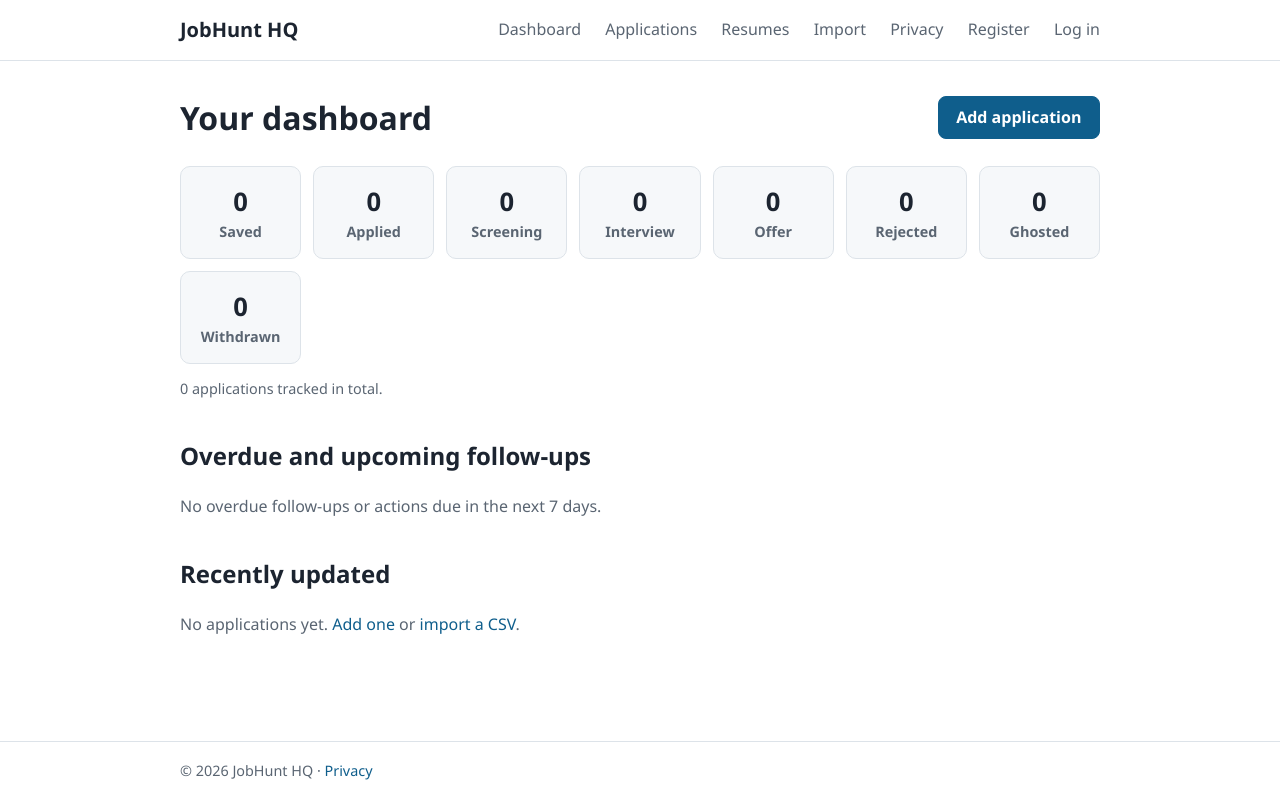
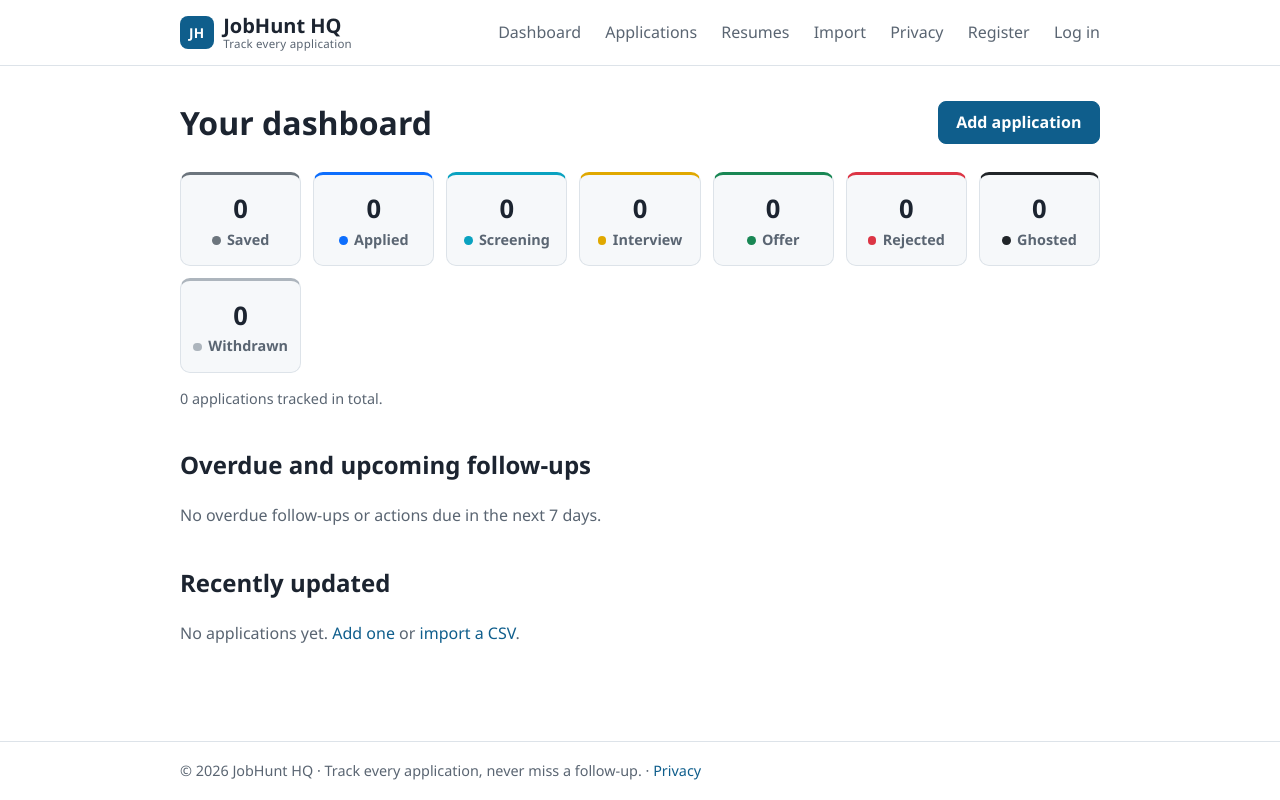
Before and after one commit to Raymondriter/jobhunt-hq, an ASP.NET Core app: page /dashboard in a window 1280 px wide. Run offline with ASP.NET Core 8, Linux system fonts and the light colour scheme; the visitor is signed in with stand-in values (Sample User, id 1); some libraries are stand-ins or nearby versions.

Commit message:
UI/UX polish: branding, status pills, dashboard cards, landing tidy

```diff
--- a/Views/Applications/Details.cshtml
+++ b/Views/Applications/Details.cshtml
@@ -15,7 +15,7 @@
 
 <dl class="detail-list">
     <dt>Status</dt>
-    <dd><span class="status-pill">@Model.Status</span></dd>
+    <dd><span class="status-pill status-pill-@Model.Status.ToString().ToLowerInvariant()">@Model.Status</span></dd>
 
     @if (!string.IsNullOrEmpty(Model.Location))
     {
--- a/Views/Applications/Index.cshtml
+++ b/Views/Applications/Index.cshtml
@@ -73,7 +73,7 @@ else
                 <tr>
                     <td><a asp-action="Details" asp-route-id="@app.Id">@app.Company</a></td>
                     <td>@app.RoleTitle</td>
-                    <td><span class="status-pill">@app.Status</span></td>
+                    <td><span class="status-pill status-pill-@app.Status.ToString().ToLowerInvariant()">@app.Status</span></td>
                     <td>@(app.DateApplied?.ToString("yyyy-MM-dd") ?? "—")</td>
                     <td>@(app.NextAction ?? "—")</td>
                     <td class="@dueClass">@(app.NextActionDue?.ToString("yyyy-MM-dd") ?? "—")</td>
--- a/Views/Home/Dashboard.cshtml
+++ b/Views/Home/Dashboard.cshtml
@@ -13,9 +13,9 @@
 <section class="dashboard-counts">
     @foreach (var status in Enum.GetValues<ApplicationStatus>())
     {
-        <a class="count-card" asp-controller="Applications" asp-action="Index" asp-route-status="@status">
+        <a class="count-card count-card-@status.ToString().ToLowerInvariant()" asp-controller="Applications" asp-action="Index" asp-route-status="@status">
             <span class="count-number">@Model.StatusCounts[status]</span>
-            <span class="count-label">@status</span>
+            <span class="count-label"><span class="count-dot" aria-hidden="true"></span>@status</span>
         </a>
     }
 </section>
@@ -80,7 +80,7 @@
                     <tr>
                         <td><a asp-controller="Applications" asp-action="Details" asp-route-id="@app.Id">@app.Company</a></td>
                         <td>@app.RoleTitle</td>
-                        <td><span class="status-pill">@app.Status</span></td>
+                        <td><span class="status-pill status-pill-@app.Status.ToString().ToLowerInvariant()">@app.Status</span></td>
                         <td>@app.UpdatedUtc.ToString("yyyy-MM-dd")</td>
                     </tr>
                 }
--- a/Views/Shared/_Layout.cshtml
+++ b/Views/Shared/_Layout.cshtml
@@ -9,7 +9,7 @@
 <body>
     <header class="site-header">
         <div class="container header-inner">
-            <a class="brand" asp-area="" asp-controller="Home" asp-action="Index">JobHunt HQ</a>
+            <a class="brand" asp-area="" asp-controller="Home" asp-action="Index"><span class="brand-mark" aria-hidden="true">JH</span><span class="brand-text">JobHunt HQ<small class="brand-tagline">Track every application</small></span></a>
             <nav class="site-nav">
                 <a asp-area="" asp-controller="Home" asp-action="Dashboard">Dashboard</a>
                 @if (User.Identity?.IsAuthenticated == true)
@@ -30,7 +30,7 @@
 
     <footer class="site-footer">
         <div class="container">
-            &copy; 2026 JobHunt HQ &middot; <a asp-area="" asp-controller="Home" asp-action="Privacy">Privacy</a>
+            &copy; 2026 JobHunt HQ &middot; Track every application, never miss a follow-up. &middot; <a asp-area="" asp-controller="Home" asp-action="Privacy">Privacy</a>
         </div>
     </footer>
 
--- a/wwwroot/css/site.css
+++ b/wwwroot/css/site.css
@@ -8,6 +8,16 @@
     --line: #dde3e9;
     --panel: #f6f8fa;
     --badge: #e8edf1;
+    /* Status palette (Bootstrap 5 hues) — one accent family for pills,
+       pipeline stages, and dashboard cards. */
+    --status-saved: #6c757d;
+    --status-applied: #0d6efd;
+    --status-screening: #0aa2c0;
+    --status-interview: #e0a800;
+    --status-offer: #198754;
+    --status-rejected: #dc3545;
+    --status-ghosted: #212529;
+    --status-withdrawn: #adb5bd;
 }
 
 * {
@@ -61,6 +71,9 @@ a:hover {
 }
 
 .brand {
+    display: inline-flex;
+    align-items: center;
+    gap: 0.6rem;
     font-size: 1.25rem;
     font-weight: 700;
     color: var(--ink);
@@ -69,6 +82,33 @@ a:hover {
 .brand:hover {
     color: var(--accent);
     text-decoration: none;
+}
+
+.brand-mark {
+    display: inline-flex;
+    align-items: center;
+    justify-content: center;
+    width: 2.1rem;
+    height: 2.1rem;
+    border-radius: 8px;
+    background: var(--accent);
+    color: #fff;
+    font-size: 0.85rem;
+    font-weight: 700;
+    letter-spacing: 0.03em;
+}
+
+.brand-text {
+    display: inline-flex;
+    flex-direction: column;
+    line-height: 1.15;
+}
+
+.brand-tagline {
+    font-size: 0.72rem;
+    font-weight: 500;
+    color: var(--muted);
+    letter-spacing: 0.02em;
 }
 
 .site-nav a {
@@ -581,6 +694,33 @@ a:hover {
     text-decoration: none;
 }
 
+.count-card-saved { border-top: 3px solid var(--status-saved); }
+.count-card-applied { border-top: 3px solid var(--status-applied); }
+.count-card-screening { border-top: 3px solid var(--status-screening); }
+.count-card-interview { border-top: 3px solid var(--status-interview); }
+.count-card-offer { border-top: 3px solid var(--status-offer); }
+.count-card-rejected { border-top: 3px solid var(--status-rejected); }
+.count-card-ghosted { border-top: 3px solid var(--status-ghosted); }
+.count-card-withdrawn { border-top: 3px solid var(--status-withdrawn); }
+
+.count-dot {
+    display: inline-block;
+    width: 0.55rem;
+    height: 0.55rem;
+    border-radius: 50%;
+    margin-right: 0.4rem;
+    background: var(--badge);
+}
+
+.count-card-saved .count-dot { background: var(--status-saved); }
+.count-card-applied .count-dot { background: var(--status-applied); }
+.count-card-screening .count-dot { background: var(--status-screening); }
+.count-card-interview .count-dot { background: var(--status-interview); }
+.count-card-offer .count-dot { background: var(--status-offer); }
+.count-card-rejected .count-dot { background: var(--status-rejected); }
+.count-card-ghosted .count-dot { background: var(--status-ghosted); }
+.count-card-withdrawn .count-dot { background: var(--status-withdrawn); }
+
 .count-number {
     font-size: 1.6rem;
     font-weight: 700;
```
Also changed, not shown: other parts of wwwroot/css/site.css (+75 -2 lines), Views/Home/Index.cshtml (+9 -5 lines).
